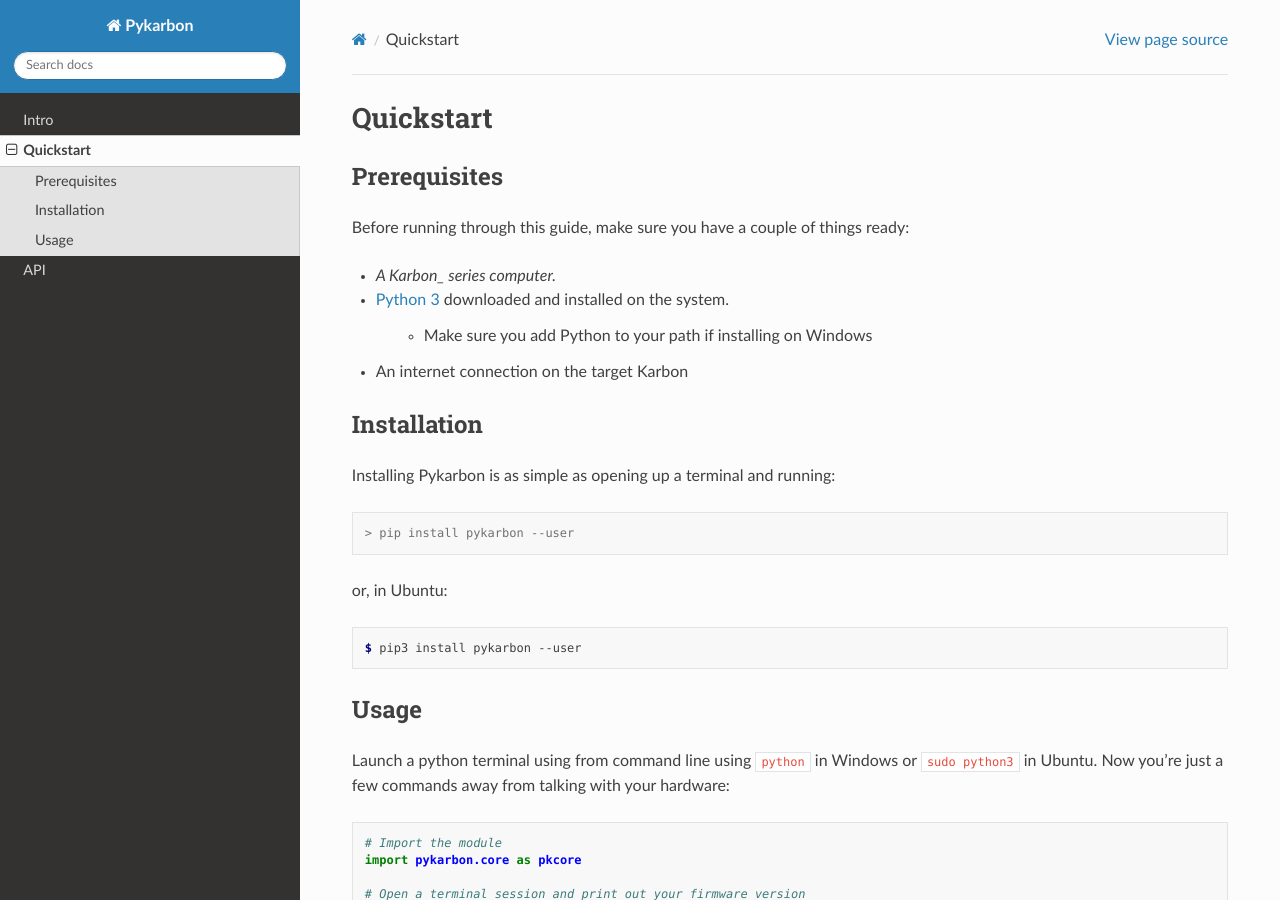
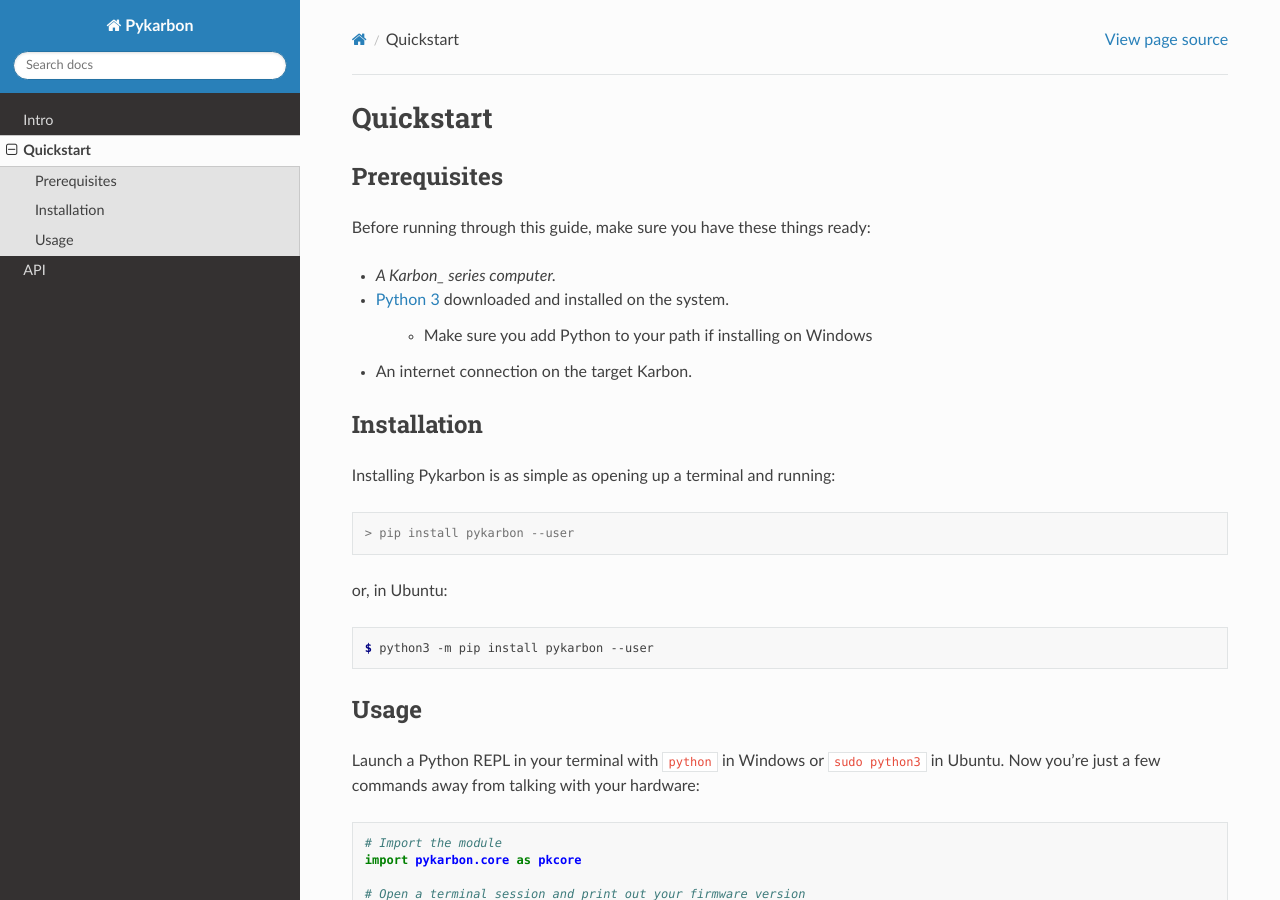
Before and after one commit to onlogic/Pykarbon, a Sphinx documentation site: the page built from doc/source/contents/quickstart.rst, in a window 1280 px wide and 900 px high. Built offline with Sphinx 7.4.7 and the Read the Docs theme 2.0.0, drawn with Linux system fonts in a browser that asks for light colours.

Commit message:
Minor fixes for typos in documentation

```diff
--- a/doc/source/contents/quickstart.rst
+++ b/doc/source/contents/quickstart.rst
@@ -6,13 +6,13 @@
 Prerequisites
 -------------
 
-Before running through this guide, make sure you have a couple of things ready:
+Before running through this guide, make sure you have these things ready:
 
 - *A Karbon_ series computer.*
 - `Python 3`_ downloaded and installed on the system.
 
     + Make sure you add Python to your path if installing on Windows
-- An internet connection on the target Karbon
+- An internet connection on the target Karbon.
 
 
 ------------
@@ -29,13 +29,13 @@
 
 .. code-block:: console
 
-    $ pip3 install pykarbon --user
+    $ python3 -m pip install pykarbon --user
 
 -----
 Usage
 -----
 
-Launch a python terminal using from command line using ``python`` in Windows or ``sudo python3``
+Launch a Python REPL in your terminal with ``python`` in Windows or ``sudo python3``
 in Ubuntu. Now you're just a few commands away from talking with your hardware:
 
 .. code-block:: python
```
Also changed, not shown: README.rst (+14 -8 lines), doc/source/contents/intro.rst (+4 -4 lines).
